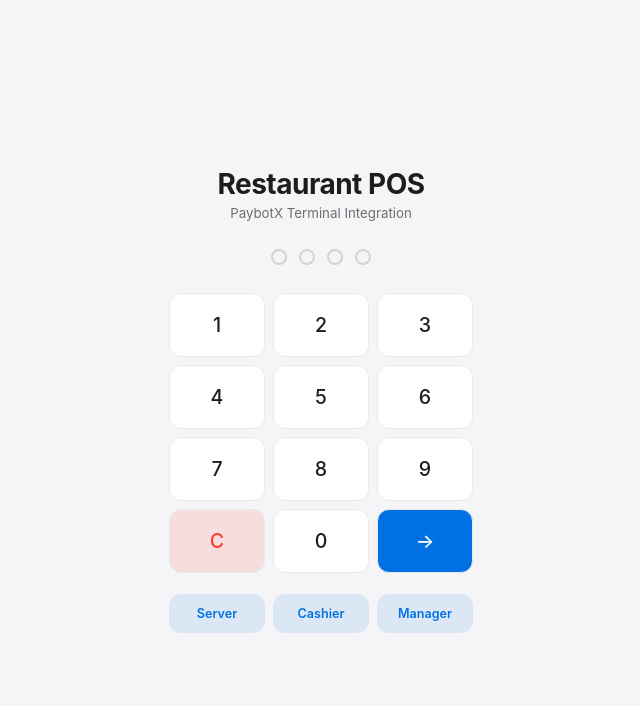
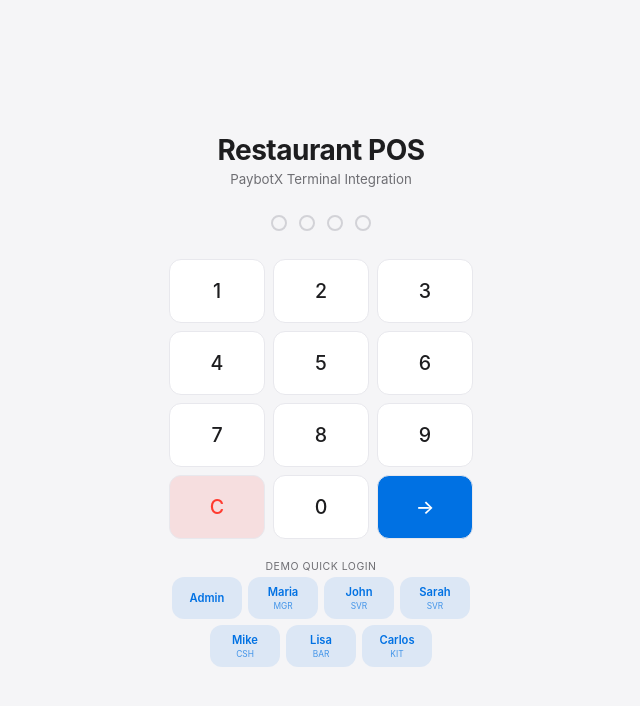
Before and after one commit to gorjessbbyx3/Posxpaybotx, a web app: page / in a window 1280 px wide. Shown: the top 706 px of the page, without its empty margins (319-959 px from the left). Run offline with its HTML, style and script files only (its server is not run), Linux system fonts and the light colour scheme; data that the repository does not hold is empty.

Commit message:
Add demo mode with quick-login buttons and PIN reset
Demo Mode:
- POS login screen: 7 named employee shortcut buttons with role labels
  (Admin, Maria/MGR, John/SVR, Sarah/SVR, Mike/CSH, Lisa/BAR, Carlos/KIT)
- Admin login: quick-login buttons for Admin (6533) and Maria/Manager (1234)
- Buttons use data-pin attribute for direct PIN-based authentication

PIN Changes:
- Admin PIN changed from 9999 to 6533 (updated hash in auth.js + pos-core.js)
- Updated auth test to verify new admin PIN hash

PIN Reset:
- Each employee in admin panel now has a "Reset PIN" button
- Prompts for new 4-digit PIN, validates format, calls PUT /api/employees/:id
- Works for all employees including admin

UI Polish:
- Quick-login buttons wrap nicely with flex-wrap for 7 buttons
- Role abbreviations shown as small text below names
- Admin login demo section separated by border with clear label

All 477 tests pass.

https://claude.ai/code/session_01GbovyEeknS1NLSVck5hPc4

```diff
--- a/webapp/api/auth.js
+++ b/webapp/api/auth.js
@@ -32,7 +32,7 @@ const EMPLOYEES = {
     'ph_7c79e691': { id: 'C001', name: 'Mike', role: 'cashier' },
     'ph_7c7a7755': { id: 'B001', name: 'Lisa', role: 'bartender' },
     'ph_7c7b0819': { id: 'K001', name: 'Carlos', role: 'kitchen' },
-    'ph_7c7d4b29': { id: 'A001', name: 'Admin', role: 'admin' }
+    'ph_7c7b9436': { id: 'A001', name: 'Admin', role: 'admin' }
 };
 
 // Role-based permissions
--- a/webapp/css/pos.css
+++ b/webapp/css/pos.css
@@ -188,18 +188,29 @@ button {
 
 .quick-login {
     display: flex;
-    gap: 8px;
+    gap: 6px;
+    flex-wrap: wrap;
+    justify-content: center;
+    margin-top: 4px;
 }
 
 .quick-login-btn {
-    flex: 1;
-    padding: 12px;
+    padding: 8px 12px;
     border-radius: var(--radius-md);
     background: var(--accent-light);
     color: var(--accent);
     font-weight: 600;
-    font-size: 0.9rem;
+    font-size: 0.8rem;
     transition: all var(--transition);
+    min-width: 70px;
+}
+
+.quick-login-btn small {
+    display: block;
+    font-size: 0.6rem;
+    font-weight: 400;
+    opacity: 0.7;
+    margin-top: 2px;
 }
 
 .quick-login-btn:hover {
--- a/webapp/index.html
+++ b/webapp/index.html
@@ -43,10 +43,15 @@
                 <button class="numpad-btn" data-num="0">0</button>
                 <button class="numpad-btn numpad-enter" data-num="enter">&#x2192;</button>
             </div>
-            <div class="quick-login">
-                <button class="quick-login-btn" data-user="server">Server</button>
-                <button class="quick-login-btn" data-user="cashier">Cashier</button>
-                <button class="quick-login-btn" data-user="manager">Manager</button>
+            <div class="demo-mode-label" style="text-align:center;font-size:0.75rem;color:#6e6e73;margin-top:12px;letter-spacing:0.5px;text-transform:uppercase;">Demo Quick Login</div>
+            <div class="quick-login" style="flex-wrap:wrap;justify-content:center;">
+                <button class="quick-login-btn" data-pin="6533" data-user="admin" title="PIN: 6533">Admin</button>
+                <button class="quick-login-btn" data-pin="1234" data-user="manager" title="PIN: 1234">Maria <small>MGR</small></button>
+                <button class="quick-login-btn" data-pin="1111" data-user="server" title="PIN: 1111">John <small>SVR</small></button>
+                <button class="quick-login-btn" data-pin="2222" data-user="server" title="PIN: 2222">Sarah <small>SVR</small></button>
+                <button class="quick-login-btn" data-pin="3333" data-user="cashier" title="PIN: 3333">Mike <small>CSH</small></button>
+                <button class="quick-login-btn" data-pin="4444" data-user="bartender" title="PIN: 4444">Lisa <small>BAR</small></button>
+                <button class="quick-login-btn" data-pin="5555" data-user="kitchen" title="PIN: 5555">Carlos <small>KIT</small></button>
             </div>
         </div>
     </div>
--- a/webapp/js/pos-core.js
+++ b/webapp/js/pos-core.js
@@ -199,7 +199,7 @@ const STAFF = {
     'ph_7c79e691': { name: 'Mike R.', role: 'cashier', id: 'EMP004', hourlyRate: 15.00 },
     'ph_7c7a7755': { name: 'Lisa T.', role: 'bartender', id: 'EMP005', hourlyRate: 14.00 },
     'ph_7c7b0819': { name: 'Carlos M.', role: 'kitchen', id: 'EMP006', hourlyRate: 16.00 },
-    'ph_7c7d4b29': { name: 'Admin', role: 'admin', id: 'EMP000', hourlyRate: 0 }
+    'ph_7c7b9436': { name: 'Admin', role: 'admin', id: 'EMP000', hourlyRate: 0 }
 };
 
 // Lookup staff by raw PIN (hashes then looks up)
```
Also changed, not shown: webapp/admin.html (+40 -2 lines), webapp/tests/auth.test.js (+1 -1 lines), webapp/js/pos.js.
